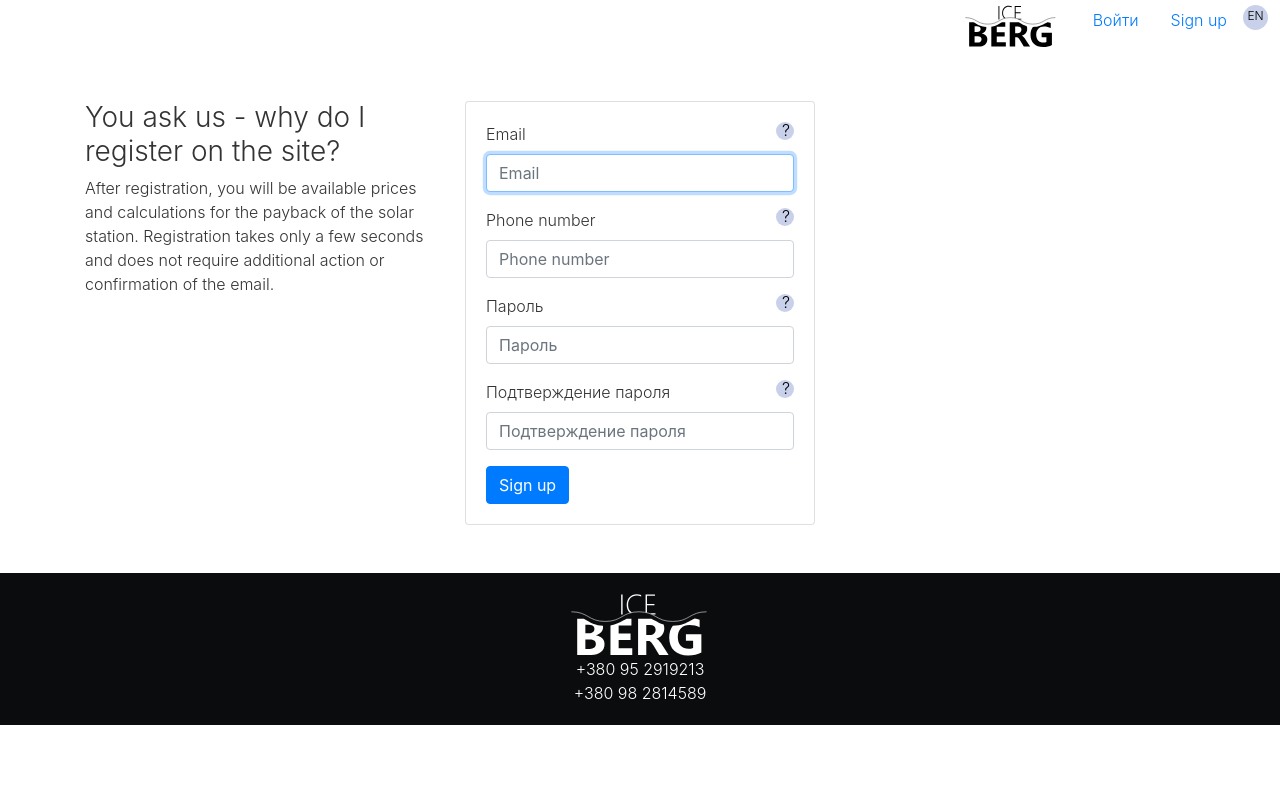
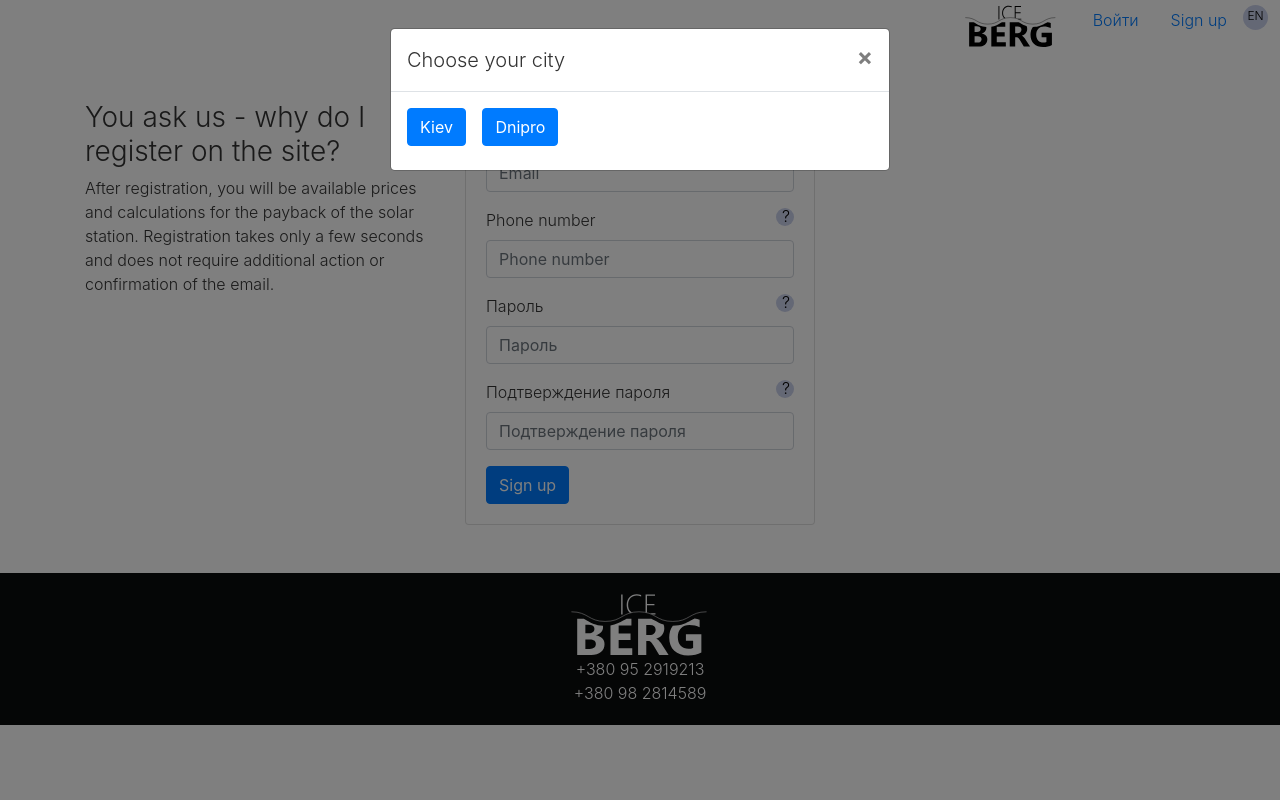
Before and after one commit to xelaxela13/solar_django, a Django app: page /ru/accounts/signup/ in a window 1280 px wide. Run offline with Django 3.2, Linux system fonts and the light colour scheme; data that the repository does not hold is empty; some libraries are stand-ins or nearby versions.

Commit message:
Add choice_location_manual method, and modify templates

```diff
--- a/accounts/urls.py
+++ b/accounts/urls.py
@@ -1,5 +1,6 @@
 from django.urls import path
-from .views import AccountsSignup, AccountsPanel, AccountsUpdate, AccountsUsersList, AccountsLogin
+from .views import AccountsSignup, AccountsPanel, AccountsUpdate, AccountsUsersList, AccountsLogin,\
+    choice_location_manual
 from django.contrib.auth import views
 from django.contrib.auth.decorators import login_required
 
@@ -9,7 +10,7 @@ urlpatterns = [
     path('panel/', login_required(AccountsPanel.as_view()), name='panel'),
     path('panel/<int:pk>', AccountsUpdate.as_view(), name='user_update'),
     path('panel/userslist', AccountsUsersList.as_view(), name='users_list'),
-
+    path('choice_location_manual/', choice_location_manual, name='choice_location_manual'),
     # standard django.contrib.auth templates
     path('logout/', views.LogoutView.as_view(), name='logout'),
     path('password_change/', views.PasswordChangeView.as_view(), name='password_change'),
--- a/accounts/views.py
+++ b/accounts/views.py
@@ -1,3 +1,4 @@
+from django.template.response import TemplateResponse
 from django.views.generic import TemplateView, ListView
 from .forms import SignUpForm
 import requests
@@ -11,6 +12,8 @@ from project.seometa import MetadataMixin
 from django.contrib.admin.views.decorators import staff_member_required
 from django.utils.decorators import method_decorator
 from django.contrib.auth.views import LoginView
+from django.views.decorators.csrf import csrf_exempt
+from django.http import JsonResponse
 
 
 def get_client_ip(request):
@@ -27,13 +30,25 @@ def get_client_ip(request):
 def get_location(request):
     ip_address = get_client_ip(request)
     response = requests.get('http://api.ipstack.com/{}'.format(ip_address), timeout=5, verify=False,
-                            params={'access_key': settings.IPSTACK_ACCESS_KEY, 'language': 'ru'})
+                            params={'access_key': settings.IPSTACK_ACCESS_KEY, 'language': request.LANGUAGE_CODE})
     geodata = response.json()
     try:
         city = geodata['city']
     except KeyError:
         return ''
     return city
+
+
+@csrf_exempt
+def choice_location_manual(request):
+    data = {'city': ''}
+    if request.POST:
+        try:
+            data['city'] = request.POST['location']
+        except KeyError:
+            pass
+        return JsonResponse(data=data)
+    return TemplateResponse(request, 'accounts/choice_location_manual.html')
 
 
 class AccountsLogin(SuccessMessageMixin, MetadataMixin, LoginView):
@@ -52,8 +67,8 @@ class AccountsSignup(SuccessMessageMixin, MetadataMixin, CreateView):
     def get_initial(self):
         initial = super(AccountsSignup, self).get_initial()
         city = get_location(self.request)
-        initial['location'] = city
-        messages.info(self.request, '{}'.format(city))
+        if city:
+            initial['location'] = city
         return initial
 
     def get_form(self, form_class=None):
@@ -80,6 +95,13 @@ class AccountsUpdate(SuccessMessageMixin, MetadataMixin, UpdateView):
     success_url = reverse_lazy('panel')
     success_message = _('Updated success!')
 
+    def get_initial(self):
+        initial = super().get_initial()
+        city = get_location(self.request)
+        if city:
+            initial['location'] = city
+        return initial
+
 
 @method_decorator(staff_member_required, name='dispatch')
 class AccountsUsersList(SuccessMessageMixin, MetadataMixin, ListView):
--- /dev/null
+++ b/asset_dev/js/accounts/accounts.js
@@ -0,0 +1,35 @@
+jQuery(document).ready(function () {
+    const input_location = $('input[name="location"]');
+
+    function dialog_box() {
+        const url = $('form[data-url]').data('url');
+        jQuery.get(url)
+            .done(function (html) {
+                $('body').append(html);
+                const choice_location_manual_modal = $('#choiceLocationManualModal'),
+                    choice_location_manual_form = $("#choiceLocationManualForm");
+                choice_location_manual_modal.modal('show');
+                $('input[name="inlineRadioOptions"]').on('change', function () {
+                    choice_location_manual_form.submit();
+                });
+                choice_location_manual_form.submit(function (event) {
+                    event.preventDefault();
+                    $.ajax({
+                        type: "POST",
+                        url: $(this).attr('action'),
+                        data: {
+                            'location': $(this).find('input[name="inlineRadioOptions"]:checked').val()
+                        },
+                        success: function (data) {
+                            input_location.val(data.city);
+                            choice_location_manual_modal.modal('hide');
+                        }
+                    });
+                    return false;
+                });
+            });
+    }
+    if (!input_location.val()) {
+        dialog_box();
+    }
+});
--- a/project/settings.py
+++ b/project/settings.py
@@ -178,7 +178,7 @@ META_INCLUDE_KEYWORDS = ['django', 'bootstrap']
 
 # DB Heroku, uncomment it when deploy to Heroku
 import dj_database_url
-DATABASES['default'] = dj_database_url.config(conn_max_age=600, ssl_require=True)
+# DATABASES['default'] = dj_database_url.config(conn_max_age=600, ssl_require=True)
 
 # Activate Django-Heroku, uncomment it when deploy to Heroku
 import django_heroku
--- /dev/null
+++ b/templates/accounts/choice_location_manual.html
@@ -0,0 +1,33 @@
+{% load bootstrap4 %}
+{% load i18n %}
+
+<div class="modal fade" id="choiceLocationManualModal" tabindex="-1" role="dialog"
+     aria-labelledby="choiceLocationManualLabel"
+     aria-hidden="true">
+    <div class="modal-dialog" role="document">
+        <div class="modal-content">
+            <div class="modal-header">
+                <h5 class="modal-title" id="choiceLocationManualLabel">{% trans 'Choose your city' %}</h5>
+                <button type="button" class="close" data-dismiss="modal" aria-label="Close">
+                    <span aria-hidden="true">&times;</span>
+                </button>
+            </div>
+            <div class="modal-body">
+                <form id="choiceLocationManualForm" action="{% url 'choice_location_manual' %}" method="post"
+                      name="choiceLocationManualForm">
+                    {% csrf_token %}
+                    <div class="form-check form-check-inline">
+                        <input class="form-check-input" hidden type="radio" name="inlineRadioOptions" id="inlineRadio1"
+                               value="{% trans 'Kiev' %}">
+                        <label class="btn btn-primary" for="inlineRadio1">{% trans 'Kiev' %}</label>
+                    </div>
+                    <div class="form-check form-check-inline">
+                        <input class="form-check-input" hidden type="radio" name="inlineRadioOptions" id="inlineRadio2"
+                               value="{% trans 'Dnipro' %}">
+                        <label class="btn btn-primary" for="inlineRadio2">{% trans 'Dnipro' %}</label>
+                    </div>
+                </form>
+            </div>
+        </div>
+    </div>
+</div>
--- a/templates/accounts/panel/panel.html
+++ b/templates/accounts/panel/panel.html
@@ -2,8 +2,6 @@
 {% load bootstrap4 %}
 {% load i18n %}
 
-{% block bootstrap4_extra_head %}{% endblock %}
-{% block bootstrap4_before_content %}{% include 'header.html' %}{% endblock %}
 {% block bootstrap4_content %}
     <div class="col-lg-4">
         <div class="card">
@@ -32,4 +30,3 @@
         {% block bootstrap_panel_content %}{% endblock %}
     </div>
 {% endblock %}
-{% block bootstrap4_after_content %}{% include 'footer.html' %}{% endblock %}
--- a/templates/accounts/panel/update.html
+++ b/templates/accounts/panel/update.html
@@ -4,7 +4,7 @@
 {% load static %}
 
 {% block bootstrap_panel_content %}
-    <form method="post" action="" name="update_user_form">
+    <form method="post" action="" name="update_user_form" data-url="{% url 'choice_location_manual' %}">
         {% bootstrap_form form %}
         {% trans 'Update' as update %}
         {% bootstrap_button update button_type="submit" button_class="btn-primary" %}
@@ -13,4 +13,5 @@
 {% endblock %}
 {% block bootstrap4_extra_script %}
     <script src="{% static 'phone_validator.js' %}" type="text/javascript"></script>
+    <script src="{% static 'js/accounts/accounts.js' %}" type="text/javascript"></script>
 {% endblock %}
--- a/templates/accounts/registration/login.html
+++ b/templates/accounts/registration/login.html
@@ -1,7 +1,7 @@
-{% extends 'home/index.html' %}
+{% extends 'base.html' %}
 {% load bootstrap4 %}
 {% load i18n %}
-{% block bootstrap4_title %}Login{% endblock %}
+
 {% block bootstrap4_content %}
     <div class="col-lg-4">
         <div>
--- a/templates/accounts/registration/signup.html
+++ b/templates/accounts/registration/signup.html
@@ -1,4 +1,4 @@
-{% extends 'home/index.html' %}
+{% extends 'base.html' %}
 {% load bootstrap4 %}
 {% load i18n %}
 {% load static %}
@@ -17,7 +17,7 @@
     <div class="col-lg-4">
         <div class="card">
             <div class="card-body">
-                <form method="post" action="{% url 'signup' %}" name="signup_form">
+                <form method="post" action="{% url 'signup' %}" name="signup_form" data-url="{% url 'choice_location_manual' %}">
                     {% bootstrap_form form %}
                     {% trans 'Sign up' as signup %}
                     {% bootstrap_button signup button_type="submit" button_class="btn-primary" %}
@@ -29,4 +29,5 @@
 {% endblock %}
 {% block bootstrap4_extra_script %}
     <script src="{% static 'phone_validator.js' %}" type="text/javascript"></script>
+    <script src="{% static 'js/accounts/accounts.js' %}" type="text/javascript"></script>
 {% endblock %}
--- a/templates/base.html
+++ b/templates/base.html
@@ -28,7 +28,7 @@
 <body class="body_class {% block body_class %}{% endblock %}">
 {% include '_messages.html' %}
 <header class="mb-5">
-    {% block bootstrap4_before_content %}{% endblock %}
+    {% block bootstrap4_before_content %}{% include 'header.html' %}{% endblock %}
 </header>
 <div class="container">
     <div class="row">
@@ -38,7 +38,7 @@
     </div>
 </div>
 <footer class="mt-5">
-    {% block bootstrap4_after_content %}{% endblock %}
+    {% block bootstrap4_after_content %}{% include 'footer.html' %}{% endblock %}
 </footer>
 {% if not 'javascript_in_head'|bootstrap_setting %}
     <!-- Bootstrap JavaScript if it is in body -->
--- a/templates/home/index.html
+++ b/templates/home/index.html
@@ -4,9 +4,6 @@
 {% load i18n %}
 
 {% block body_class %}{% endblock %}
-{% block bootstrap4_title %}Home{% endblock %}
-{% block bootstrap4_extra_head %}{% endblock %}
-{% block bootstrap4_before_content %}{% include 'header.html' %}{% endblock %}
 {% block bootstrap4_content %}
     <div class="col-lg-12">
         <div class="logo text-center">
@@ -160,4 +157,3 @@
     </div>
     <div class="mx-auto city"><img src="{% static 'images/home/index/city.svg' %}"></div>
 {% endblock %}
-{% block bootstrap4_after_content %}{% include 'footer.html' %}{% endblock %}
```
Also changed, not shown: locale/ru/LC_MESSAGES/django.po, 1 other file.
